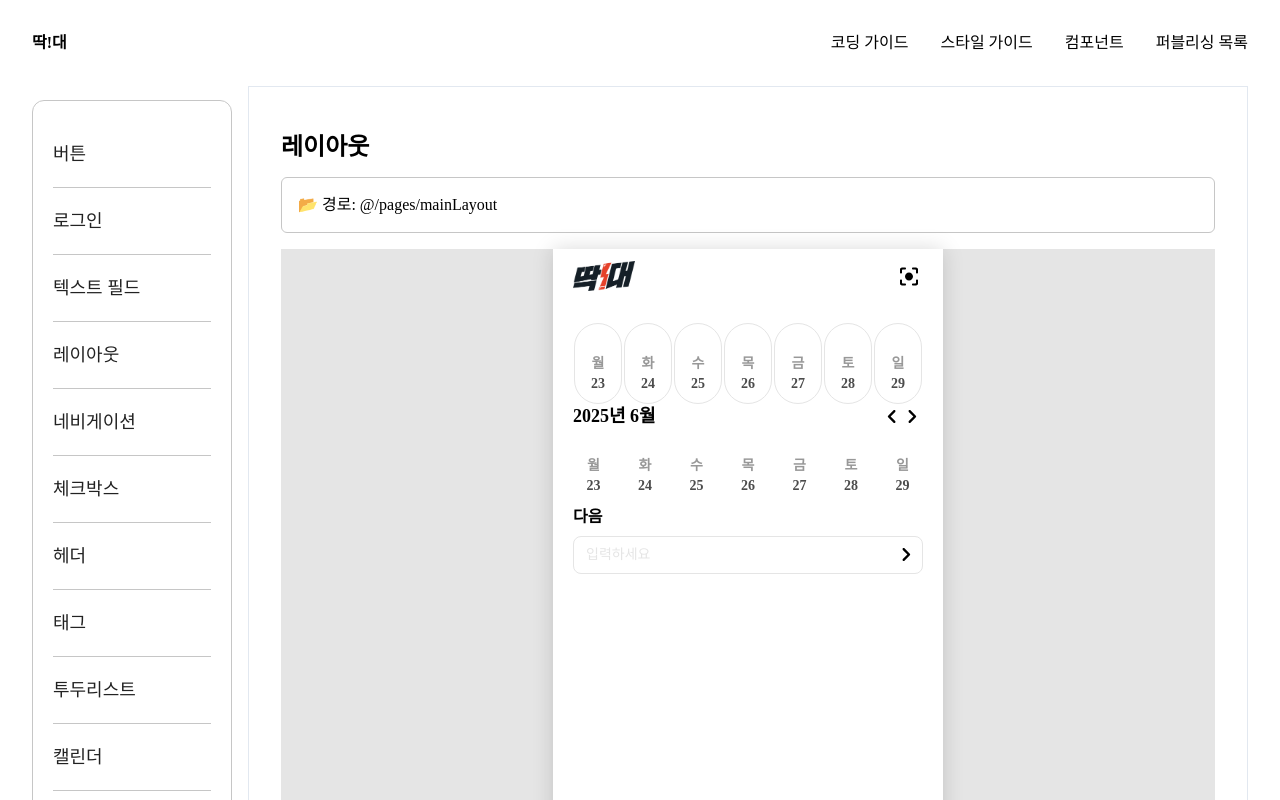
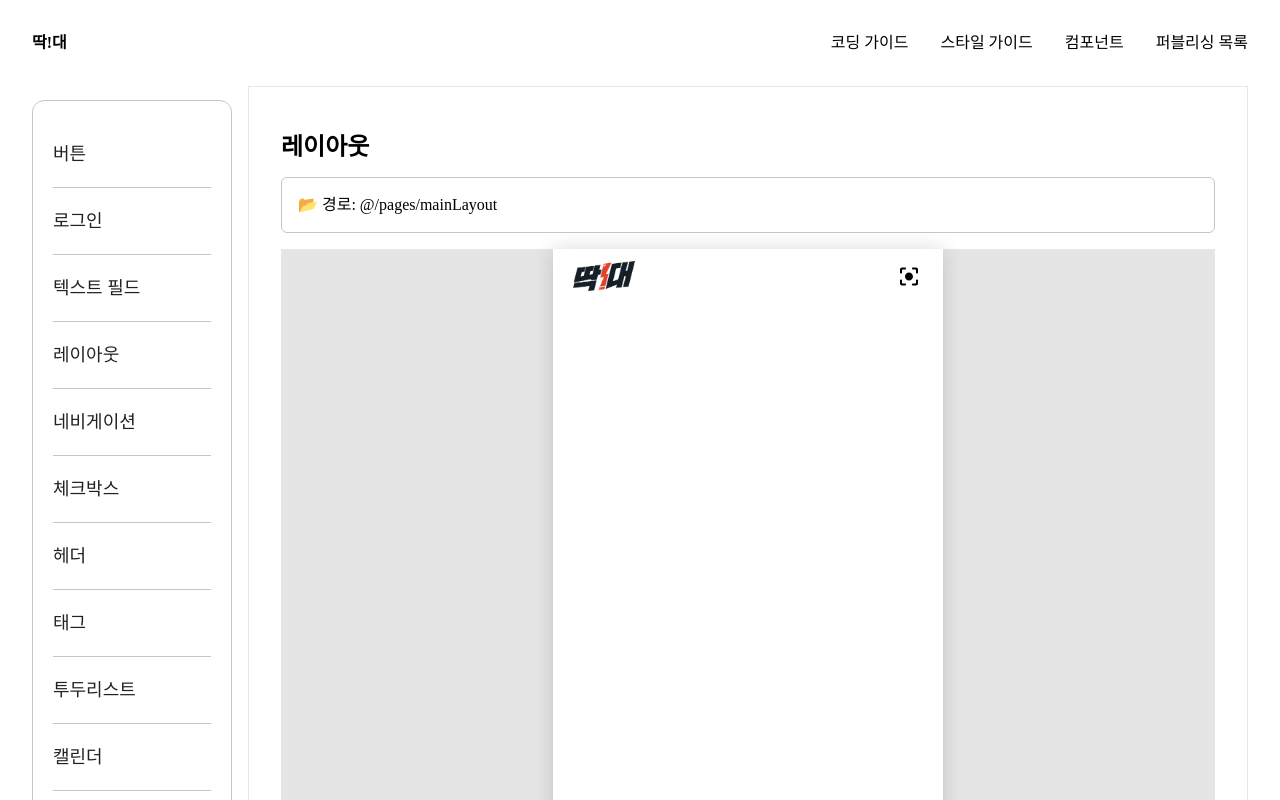
Before and after one commit to DoitorPay/Guide, a React (Vite) app in the folder frontend/: page /cmpguide in a window 1280 px wide. Both pictures are taken after a click on the item "레이아웃". Shown: the top 800 px of the page. Built offline with nearby package versions, Linux system fonts and the light colour scheme; a web font is replaced by a local one.

Commit message:
Test: 레이아웃 롤백

```diff
--- a/frontend/src/pages/mainLayout.jsx
+++ b/frontend/src/pages/mainLayout.jsx
@@ -2,9 +2,6 @@ import React from 'react';
 import '@/assets/css/components/mainLayout.scss';
 import Navigation from '@/components/nav';
 import Header from "@/components/header"
-import WeekCalendar from "@/components/WeekCalendar";
-import Input from "@/components/input";
-import arrowIcon from "/icons/arrow-right.svg";
 
 
 const MainLayout = ({ children, headerProps }) => {
@@ -14,13 +11,6 @@ const MainLayout = ({ children, headerProps }) => {
         <Header {...headerProps} />
         <section className="content-area">
           {children}
-          <WeekCalendar/>
-          <WeekCalendar type="todolist" />
-          <Input
-            label="다음"
-            name="next"
-            icon={<img src={arrowIcon} alt="화살표" className="svg-icon" />}
-          />
         </section>
         <footer>
           <Navigation />
```
